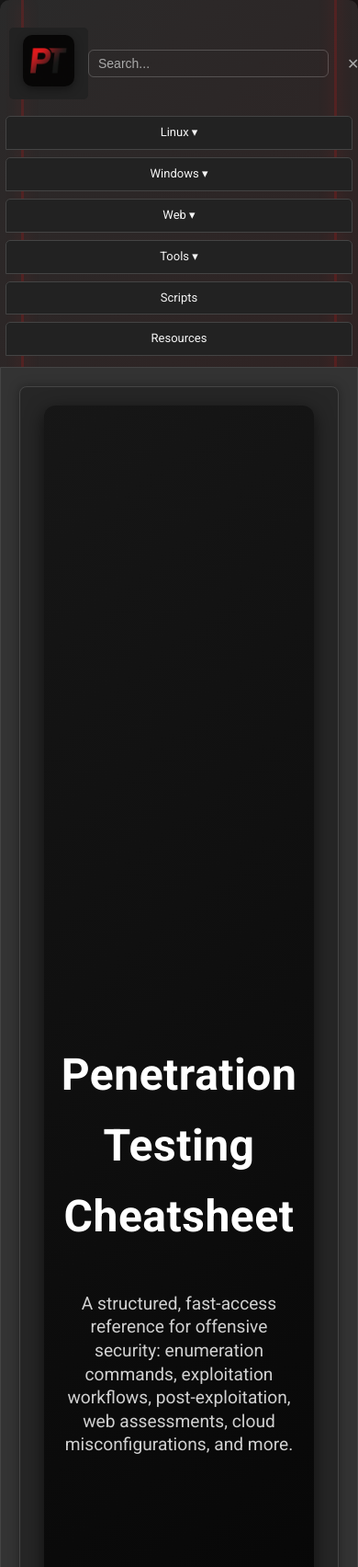
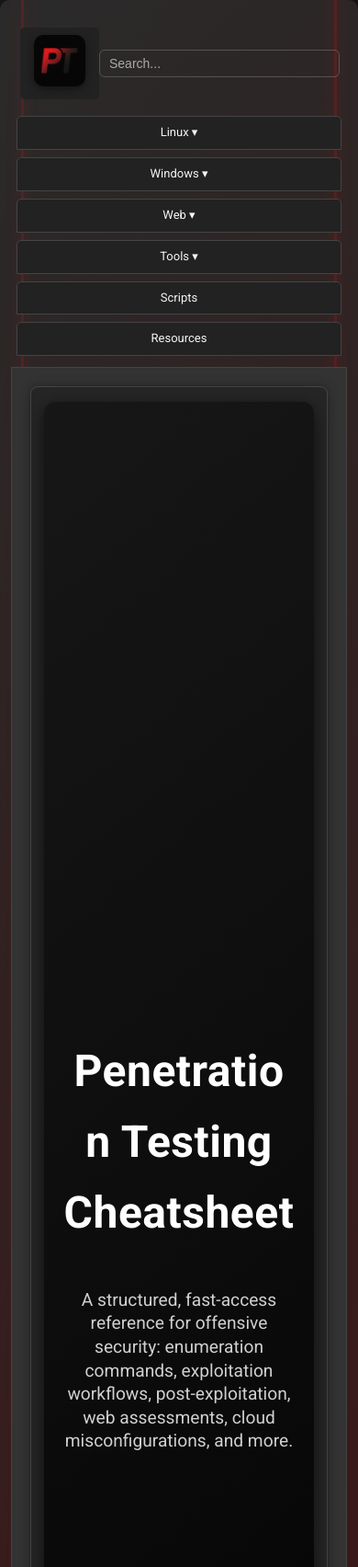
Before and after one commit to DylansGit/PT-CheatSheet, a Flask app: page / in a window 390 px wide. Shown: the top 1704 px of the page at 92% size. Run offline with Flask 3, Linux system fonts and the light colour scheme; some libraries are stand-ins or nearby versions.

Commit message:
Update UI, Windows sections, styles, and new tabs

```diff
--- a/static/main.css
+++ b/static/main.css
@@ -862,3 +862,43 @@ li {
 .pre-copy-container:hover .pre-copy-btn {
     opacity: 1;
 }
+
+
+
+/* --- MOBILE FIX FOR OVERFLOW --- */
+@media (max-width: 600px) {
+
+  #tab-content > * {
+    padding: 16px 14px !important;   /* smaller side padding */
+    max-width: 100% !important;
+    box-sizing: border-box;
+  }
+
+  .container {
+    padding: 20px 12px !important;   /* prevent right overflow */
+    max-width: 100% !important;
+    box-sizing: border-box;
+  }
+
+  ul, ol {
+    padding-left: 18px !important;   /* reduce left indent */
+    margin-left: 0 !important;
+    overflow-wrap: break-word;
+    word-break: break-word;
+  }
+
+  h3, h2, h1, p {
+    max-width: 100% !important;
+    overflow-wrap: break-word;
+  }
+
+  pre, code, .sourceCode {
+    max-width: 100% !important;
+    white-space: pre-wrap !important; /* prevent horizontal scroll */
+    word-break: break-word;
+  }
+
+  body {
+    overflow-x: hidden !important;
+  }
+}
```
